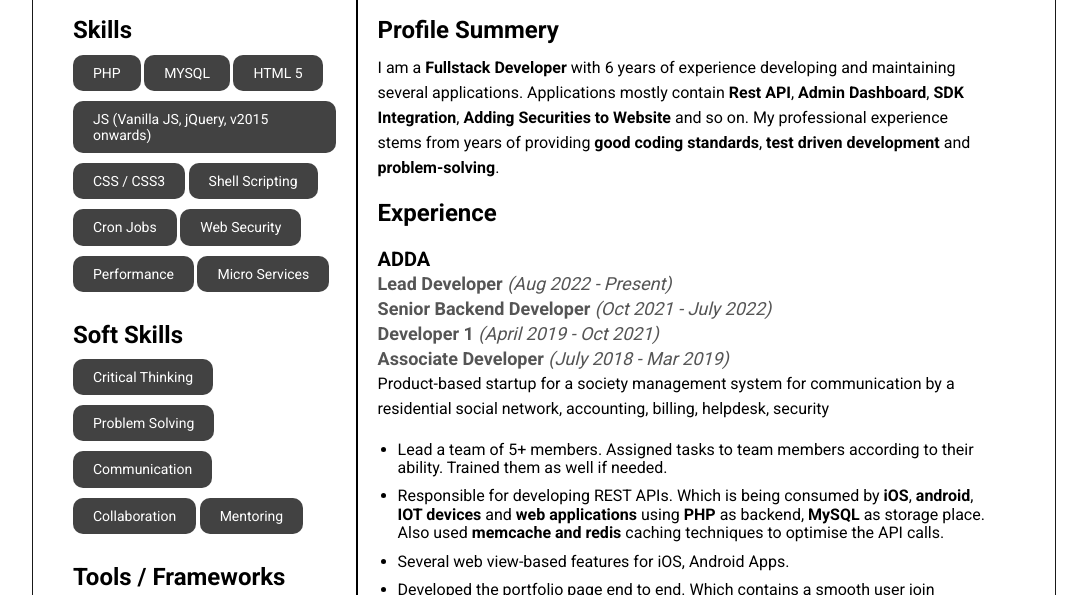
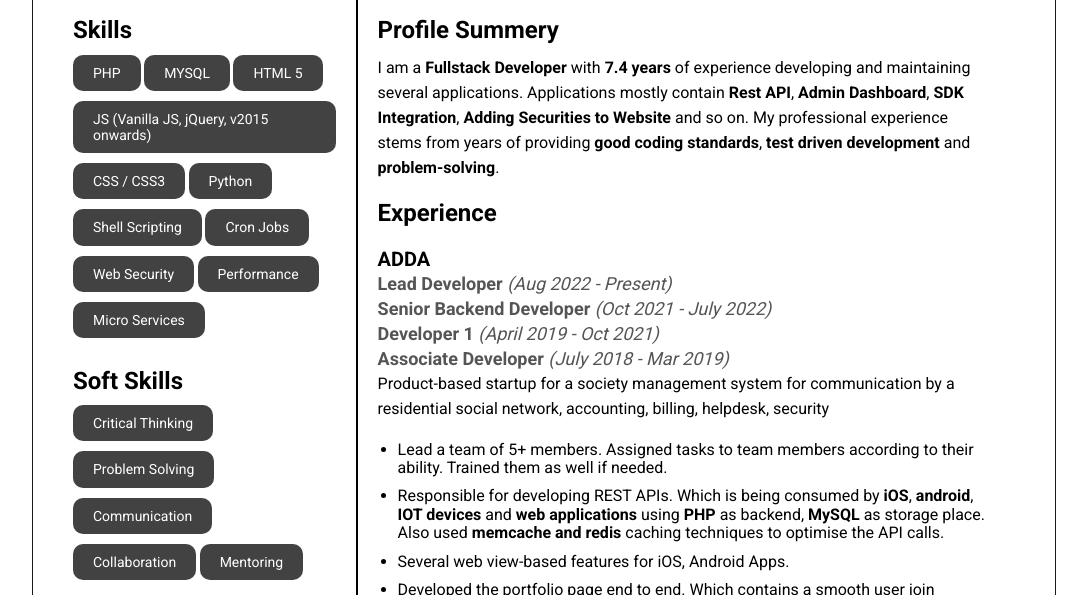
Before and after one commit to biswajitfsd/biswajitcv, a website built with Parcel: page index.html in a window 1280 px wide. Shown: the part 196-791 px from the top of the page, without its empty margins (96-1183 px from the left). Built offline with nearby package versions, Linux system fonts and the light colour scheme.

Commit message:
updated CV

```diff
--- a/index.html
+++ b/index.html
@@ -63,6 +63,7 @@
           <li>HTML 5</li>
           <li>JS (Vanilla JS, jQuery, v2015 onwards)</li>
           <li>CSS / CSS3</li>
+          <li>Python</li>
           <li>Shell Scripting</li>
           <li>Cron Jobs</li>
           <li>Web Security</li>
@@ -87,6 +88,7 @@
           <li>Git / Github</li>
           <li>Angular CLI</li>
           <li>Laravel</li>
+          <li>Flask</li>
           <li>AWS</li>
         </ul>
       </div>
@@ -121,7 +123,7 @@
       <div class="profile_summary mb-20">
         <h2 class="title">Profile Summery</h2>
         <p>
-          I am a <strong>Fullstack Developer</strong> with 6 years of experience developing and maintaining several
+          I am a <strong>Fullstack Developer</strong> with <span id="no_of_years">6 years</span> of experience developing and maintaining several
           applications. Applications mostly contain <strong>Rest API</strong>, <strong>Admin Dashboard</strong>,
           <strong>SDK Integration</strong>, <strong>Adding Securities to Website</strong> and so on.
           My professional experience stems from years of providing <strong>good coding standards</strong>, <strong>test
@@ -220,6 +222,7 @@
     </section>
   </section>
 </main>
+<script src="https://cdn.jsdelivr.net/npm/moment@2.30.1/moment.min.js"></script>
 <script src="js/vendor/modernizr-3.11.2.min.js"></script>
 <script src="js/plugins.js"></script>
 <script src="js/main.js"></script>
--- a/js/main.js
+++ b/js/main.js
@@ -0,0 +1,9 @@
+(function () {
+  const no_of_years = document.querySelector("#no_of_years");
+  if (!!no_of_years) {
+    var carrier_start_date = moment(new Date(2016, 12,1));
+    var today_date = moment(new Date());
+    const experience = today_date.diff(carrier_start_date, 'years', true).toFixed(1)
+    no_of_years.innerHTML = "<b>"+experience + " years</b>";
+  }
+})()
```
Also changed, not shown: .well-known/pki-validation/42FFF64B4CD5B28577407ADDC9334989.txt (deleted), 3 other files.
